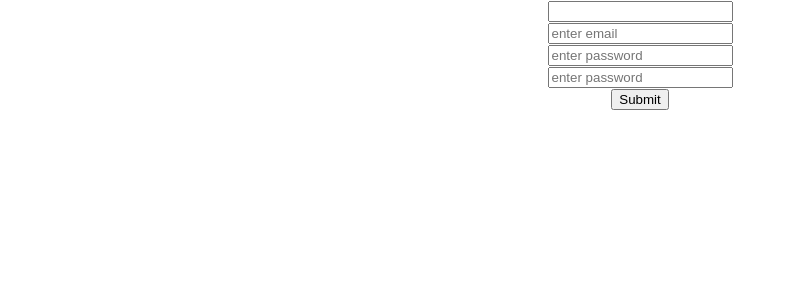
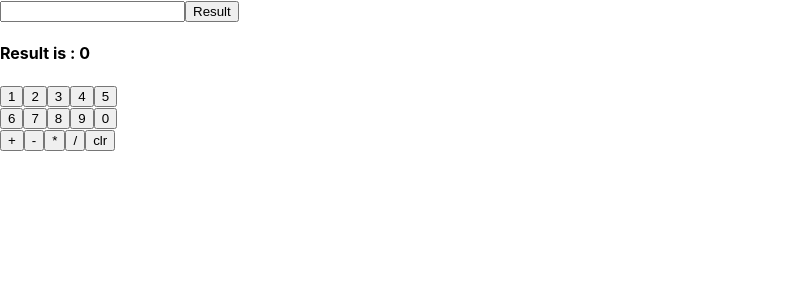
Before and after one commit to bhargavipatnana12/practice, a React (Create React App) app: page / in a window 1280 px wide. Shown: the top 300 px of the page, without its empty margins (0-796 px from the left). Built offline with nearby package versions, Linux system fonts and the light colour scheme.

Commit message:
Calculator app in reactjs

```diff
--- a/src/App.js
+++ b/src/App.js
@@ -1,70 +1,37 @@
 import React, { useState } from "react";
 
 const App = () => {
-  const [data, setData] = useState({
-    username: " ",
-    email: "",
-    password: "",
-    confirmpassword: "",
-  });
-  const { username, email, password, confirmpassword } = data;
-
-  const handler = (e) => {
-    setData({ ...data, [e.target.name]: [e.target.value] });
-  };
-
-  const submitHandler = (e) => e.preventDefault();
-
-  if (username.length <= 5) {
-    console.log("username must contain atleast 5 characters");
-  } else if (password !== confirmpassword) {
-    alert("passwords not matching");
-  } else {
-    console.log(data);
-  }
-
+  const [input, setInput] = useState("");
+  const [result, setResult] = useState(0);
+  const handler = (e) => setInput(e.target.value);
   return (
     <div>
-      <center>
-        <form onSubmit={submitHandler}>
-          <input
-            type="text"
-            name="username"
-            value={username}
-            placeholder="enter username"
-            onChange={handler}
-          />
-          <br />
-          <input
-            type="email"
-            name="email"
-            value={email}
-            placeholder="enter email"
-            onChange={handler}
-          />
-          <br />
-          <input
-            type="password"
-            name="password"
-            value={password}
-            placeholder="enter password"
-            onChange={handler}
-          />
-          {password !== confirmpassword ? (
-            <p style={{ color: "red" }}>passwords not matching</p>
-          ) : null}
-          <br />
-          <input
-            type="password"
-            name="confirmpassword"
-            value={confirmpassword}
-            placeholder="enter password"
-            onChange={handler}
-          />
-          <br />
-          <input type="submit" name="submit" />
-        </form>
-      </center>
+      <input name="input" type="text" value={input} onChange={handler} />
+      <button
+        onClick={() => {
+          setResult(eval(input));
+        }}
+      >
+        Result
+      </button>
+      <h4>Result is : {result}</h4>
+      <button onClick={() => setInput(input + "1")}>1</button>
+      <button onClick={() => setInput(input + "2")}>2</button>
+      <button onClick={() => setInput(input + "3")}>3</button>
+      <button onClick={() => setInput(input + "4")}>4</button>
+      <button onClick={() => setInput(input + "5")}>5</button>
+      <br />
+      <button onClick={() => setInput(input + "6")}>6</button>
+      <button onClick={() => setInput(input + "7")}>7</button>
+      <button onClick={() => setInput(input + "8")}>8</button>
+      <button onClick={() => setInput(input + "9")}>9</button>
+      <button onClick={() => setInput(input + "0")}>0</button>
+      <br />
+      <button onClick={() => setInput(input + "+")}>+</button>
+      <button onClick={() => setInput(input + "-")}>-</button>
+      <button onClick={() => setInput(input + "*")}>*</button>
+      <button onClick={() => setInput(input + "/")}>/</button>
+      <button onClick={() => setInput("")}>clr</button>
     </div>
   );
 };
```
